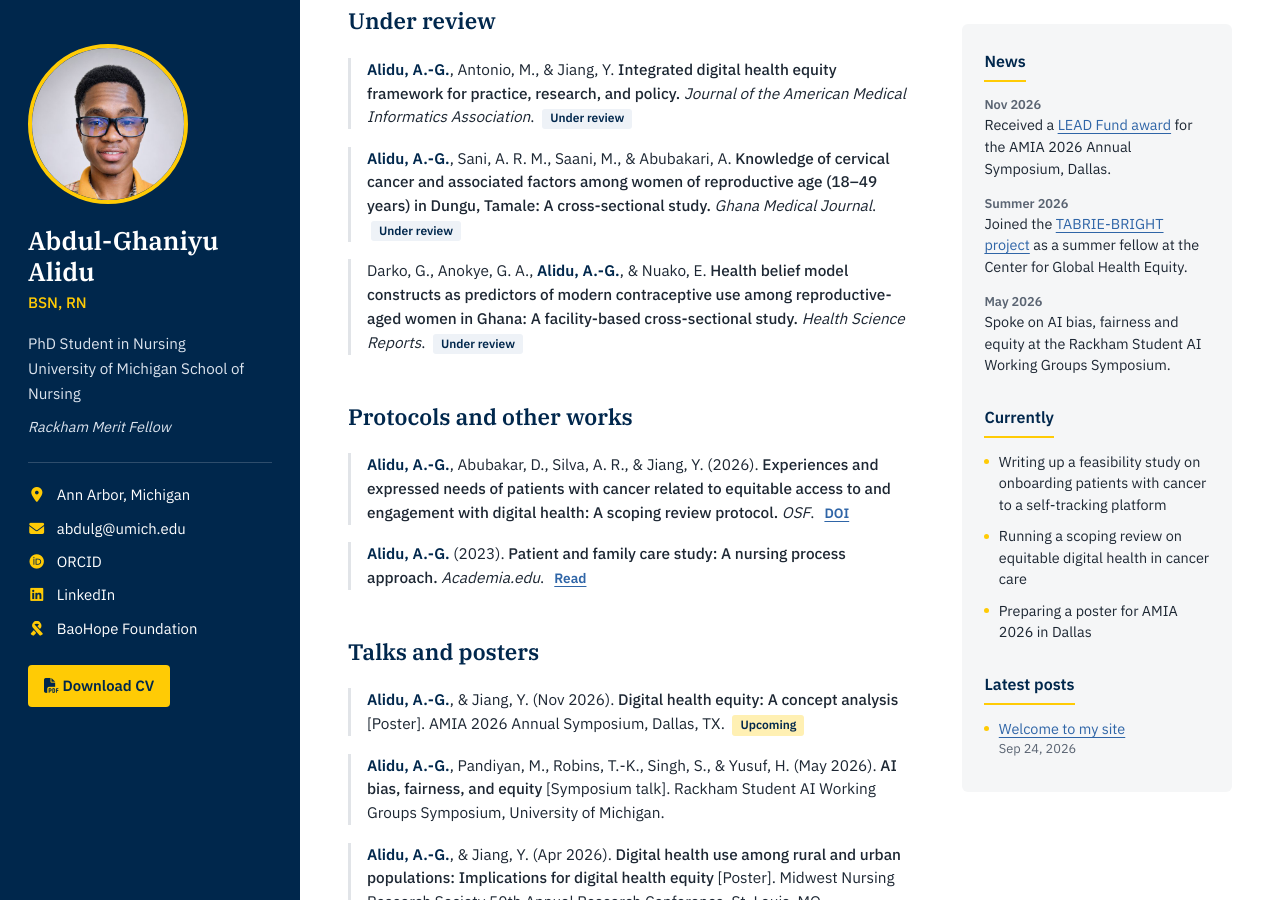
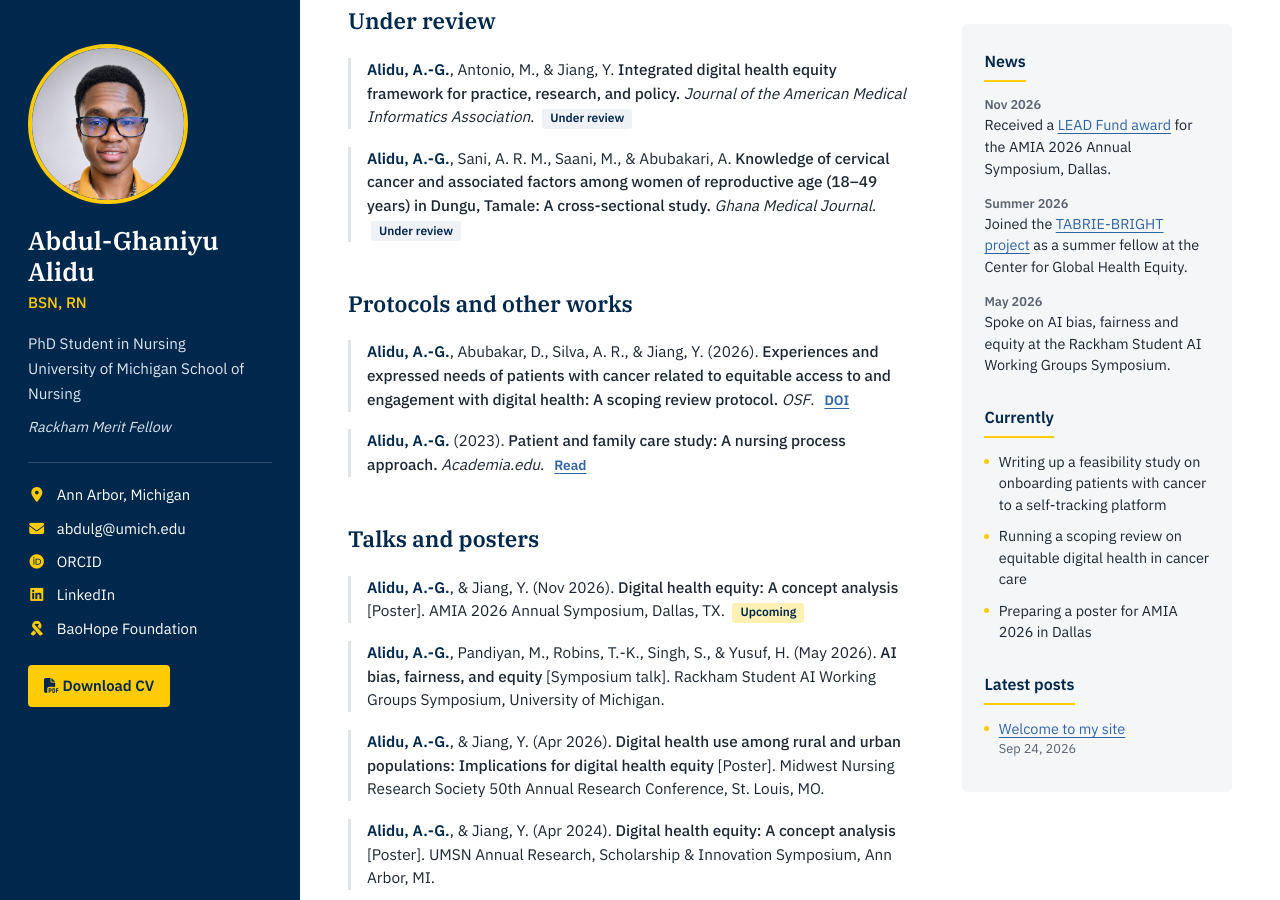
Before and after one commit to abdulghaniyu/abdulghaniyu.github.io, a Jekyll site: the page built from publications/index.html, in a window 1280 px wide and 900 px high, scrolled down 439 px. Built offline with Jekyll 4.4.1, drawn with Linux system fonts in a browser that asks for light colours.

Commit message:
Update publications.yml

```diff
--- a/_data/publications.yml
+++ b/_data/publications.yml
@@ -16,10 +16,6 @@
   authors: "**Alidu, A.-G.**, Sani, A. R. M., Saani, M., & Abubakari, A."
   title: "Knowledge of cervical cancer and associated factors among women of reproductive age (18–49 years) in Dungu, Tamale: A cross-sectional study"
   venue: Ghana Medical Journal
-- section: Under review
-  authors: "Darko, G., Anokye, G. A., **Alidu, A.-G.**, & Nuako, E."
-  title: "Health belief model constructs as predictors of modern contraceptive use among reproductive-aged women in Ghana: A facility-based cross-sectional study"
-  venue: Health Science Reports
 - section: Protocols and other works
   authors: "**Alidu, A.-G.**, Abubakar, D., Silva, A. R., & Jiang, Y."
   year: 2026
```
